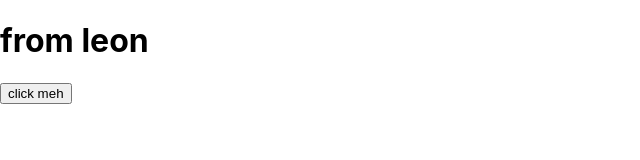
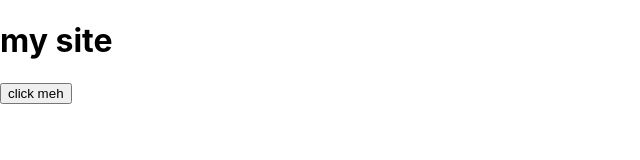
Before and after one commit to Fluffy-Lion/g-flow, a React (Create React App) app: page / in a window 1280 px wide. Shown: the top 160 px of the page, without its empty margins (0-640 px from the left). Built offline with nearby package versions, Linux system fonts and the light colour scheme.

Commit message:
updated header

```diff
--- a/src/App.js
+++ b/src/App.js
@@ -4,7 +4,7 @@ import './App.css';
 const App = () => {
   return (
     <div>
-      <h1>from leon</h1>
+      <h1>my site</h1>
       <div>
         <button>click meh</button>
       </div>
```
